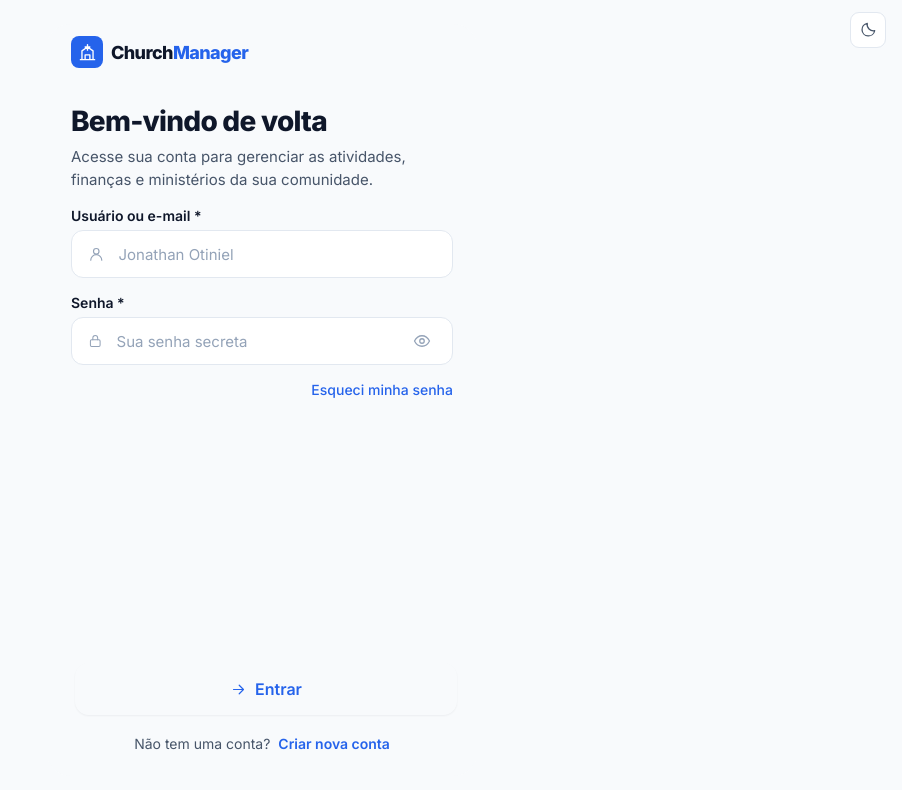
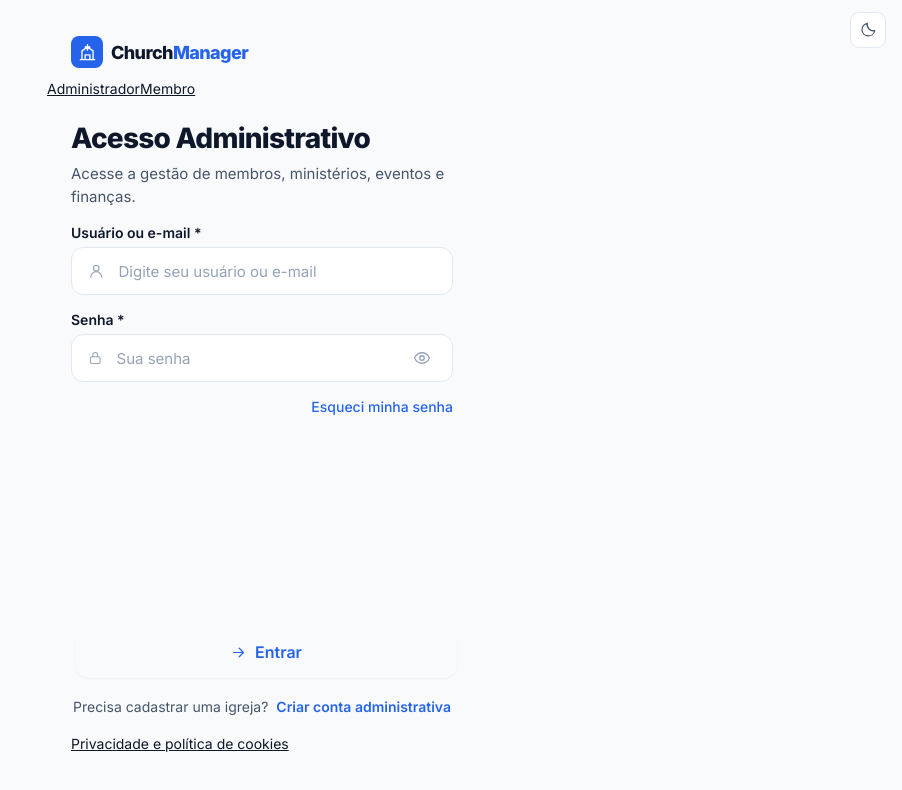
Before and after one commit to joots28/ChurchMennager, a React (Vite) app in the folder frontend/: page / in a window 1280 px wide. Shown: the top 790 px of the page, without its empty margins (378-1280 px from the left). Built offline with nearby package versions, Linux system fonts and the light colour scheme; no server answers.

Commit message:
Add distinct administrator and member login portals with secure sessions

```diff
--- a/frontend/src/features/auth/Auth.jsx
+++ b/frontend/src/features/auth/Auth.jsx
@@ -8,48 +8,139 @@ import { DEMO_MODE } from '../../services/httpClient.js';
 import './Auth.css';
 
 export default function Auth({ onLogin, onRegister, theme, onToggleTheme, initialNotice = '' }) {
+  const memberPortal = window.location.pathname.startsWith('/membro');
+  const portal = memberPortal ? 'member' : 'admin';
   const [screen, setScreen] = useState('login');
   const [step, setStep] = useState(1);
   const [showPassword, setShowPassword] = useState(false);
   const [busy, setBusy] = useState(false);
   const [error, setError] = useState('');
   const [notice, setNotice] = useState(initialNotice);
-  const [form, setForm] = useState({ email: '', password: '', name: '', confirm: '', church: 'Igreja Batista Central' });
+  const [form, setForm] = useState({ email: '', password: '', name: '', confirm: '', church: '' });
   const change = (key, value) => setForm(old => ({ ...old, [key]: value }));
-  const submit = async e => {
-    e.preventDefault(); setError(''); setNotice(''); setBusy(true);
+
+  const submit = async event => {
+    event.preventDefault();
+    setError('');
+    setNotice('');
+    setBusy(true);
     try {
-      if (screen === 'login') await onLogin(form.email, form.password);
-      else if (screen === 'register') {
+      if (screen === 'login') {
+        await onLogin(form.email, form.password, portal);
+      } else if (screen === 'register') {
         if (step === 1) {
-          if (form.password.length < 12) throw new Error('A senha deve ter pelo menos 12 caracteres.');
+          if (form.password.length < 8) throw new Error('A senha deve ter pelo menos 8 caracteres.');
           if (form.password !== form.confirm) throw new Error('As senhas não coincidem.');
-          setStep(2); setBusy(false); return;
+          if (form.name.trim().length < 2 || !form.email.trim()) throw new Error('Preencha seu nome e e-mail.');
+          setStep(2);
+          return;
         }
         await onRegister(form);
       } else {
-        if (!form.email) throw new Error('Informe seu e-mail cadastrado.');
-        setNotice(DEMO_MODE ? 'Demonstração: o envio de e-mail não está conectado.' : 'A recuperação automática ainda não está configurada. Entre em contato com o administrador da igreja.');
+        setNotice('A recuperação de senha ainda não está disponível. Entre em contato com o administrador da igreja.');
       }
-    } catch (err) { setError(err.message || 'Não foi possível concluir a operação.'); }
-    finally { setBusy(false); }
+    } catch (submitError) {
+      setError(submitError.message || 'Não foi possível concluir a operação.');
+    } finally {
+      setBusy(false);
+    }
   };
-  const title = screen === 'login' ? 'Bem-vindo de volta' : screen === 'register' ? (step === 1 ? 'Comece grátis' : 'Cadastrar igreja') : 'Recuperar Senha';
-  const subtitle = screen === 'login' ? 'Acesse sua conta para gerenciar as atividades, finanças e ministérios da sua comunidade.' : screen === 'register' ? (step === 1 ? 'Passo 1 de 2: Dados do administrador da conta.' : 'Passo 2 de 2: Informe o nome da igreja que será cadastrada.') : 'Digite seu e-mail cadastrado. A recuperação automática por e-mail ainda não está disponível.';
-  return <main className="auth-page"><section className="auth-card"><div className="auth-top"><ThemeToggle theme={theme} onToggle={onToggleTheme} className="auth-theme-toggle" /><div className="auth-brand"><Brand /></div>
-    {screen === 'recover' && <button className="back-link" type="button" onClick={() => { setScreen('login'); setError(''); setNotice(''); }}><span>‹</span> Voltar ao login</button>}
-    <div className="auth-hero">{screen === 'recover' && <div className="recover-icon"><Icon name="lock" size={24} /></div>}{screen === 'register' && <div className="steps"><i className={step >= 1 ? 'active' : ''}/><i className={step >= 2 ? 'active' : ''}/></div>}<h1>{title}</h1><p>{subtitle}</p></div>
-    <form id="auth-form" className="auth-form" onSubmit={submit}>
-      {screen === 'register' && step === 1 && <InputField label="Nome completo" name="name" value={form.name} onChange={change} placeholder="Seu nome e sobrenome" icon="user" minLength={2} maxLength={100} autoComplete="name" required />}
-      {(screen !== 'register' || step === 1) && <InputField label={screen === 'login' ? 'Usuário ou e-mail' : 'E-mail'} name="email" value={form.email} onChange={change} placeholder={screen === 'login' ? 'Jonathan Otiniel' : 'exemplo@igreja.com'} type={screen === 'login' ? 'text' : 'email'} icon={screen === 'login' ? 'user' : 'mail'} maxLength={254} autoComplete={screen === 'login' ? 'username' : 'email'} required />}
-      {screen !== 'recover' && (screen !== 'register' || step === 1) && <InputField label="Senha" name="password" value={form.password} onChange={change} placeholder={screen === 'register' ? 'Mínimo 12 caracteres' : 'Sua senha secreta'} type={showPassword ? 'text' : 'password'} icon="lock" minLength={screen === 'register' ? 12 : 1} maxLength={128} autoComplete={screen === 'register' ? 'new-password' : 'current-password'} rightIcon="eye" onRightClick={() => setShowPassword(v => !v)} required />}
-      {screen === 'register' && step === 1 && <InputField label="Confirmação de senha" name="confirm" value={form.confirm} onChange={change} placeholder="Repita a senha criada" type={showPassword ? 'text' : 'password'} icon="lock" minLength={12} maxLength={128} autoComplete="new-password" rightIcon="eye" onRightClick={() => setShowPassword(v => !v)} required />}
-      {screen === 'login' && DEMO_MODE && <p className="auth-demo-hint">Acesso demonstrativo: <strong>Jonathan Otiniel</strong> · senha <strong>1234</strong>. Use apenas para testar dados fictícios.</p>}
-      {screen === 'login' && <div className="forgot-row"><button type="button" onClick={() => { setScreen('recover'); setError(''); setNotice(''); }}>Esqueci minha senha</button></div>}
-      {screen === 'register' && step === 2 && <InputField label="Nome da igreja" name="church" value={form.church} onChange={change} placeholder="Nome oficial da instituição" icon="building" minLength={2} maxLength={100} required />}
-      {error && <div className="alert alert-error" role="alert">{error}</div>}{notice && <div className="alert alert-info" role="status">{notice}</div>}
-      {screen === 'register' && step === 2 && <button className="text-button" type="button" onClick={() => setStep(1)}>Voltar ao passo anterior</button>}
-    </form></div>
-    <div className="auth-bottom"><div className="auth-submit"><Button form="auth-form" type="submit" icon="arrow" disabled={busy}>{busy ? 'Aguarde...' : screen === 'login' ? 'Entrar' : screen === 'register' ? (step === 1 ? 'Próximo' : 'Concluir cadastro') : 'Continuar'}</Button></div>{screen === 'login' ? (DEMO_MODE ? <p>Acesso demonstrativo restrito · cadastros desativados</p> : <p>Não tem uma conta? <button onClick={() => { setScreen('register'); setStep(1); setError(''); setNotice(''); }}>Criar nova conta</button></p>) : screen === 'register' ? <p>Já tem uma conta? <button onClick={() => { setScreen('login'); setStep(1); }}>Entrar</button></p> : <p>Lembrou sua senha? <button onClick={() => setScreen('login')}>Entrar</button></p>}</div>
-  </section></main>;
+
+  const isRegister = screen === 'register';
+  const title = screen === 'recover'
+    ? 'Recuperar senha'
+    : isRegister
+      ? step === 1 ? 'Criar conta administrativa' : 'Cadastrar igreja'
+      : memberPortal ? 'Portal do Membro' : 'Acesso Administrativo';
+  const subtitle = screen === 'recover'
+    ? 'Entre em contato com a administração para recuperar seu acesso.'
+    : isRegister
+      ? step === 1 ? 'Crie a conta responsável pela sua igreja.' : 'Informe os dados da instituição.'
+      : memberPortal
+        ? 'Acesse eventos, escalas e informações da sua comunidade.'
+        : 'Acesse a gestão de membros, ministérios, eventos e finanças.';
+
+  return (
+    <main className="auth-page">
+      <section className="auth-card">
+        <div className="auth-top">
+          <ThemeToggle theme={theme} onToggle={onToggleTheme} className="auth-theme-toggle" />
+          <div className="auth-brand"><Brand /></div>
+          <nav className="auth-portals" aria-label="Tipo de acesso">
+            <a href="/admin/login" className={!memberPortal ? 'active' : ''}>Administrador</a>
+            <a href="/membro/login" className={memberPortal ? 'active' : ''}>Membro</a>
+          </nav>
+          {screen === 'recover' && (
+            <button className="back-link" type="button" onClick={() => { setScreen('login'); setError(''); }}>
+              <span aria-hidden="true">←</span> Voltar ao acesso
+            </button>
+          )}
+          <div className="auth-hero">
+            {screen === 'recover' && <div className="recover-icon"><Icon name="lock" size={24} /></div>}
+            {isRegister && <div className="steps"><i className={step >= 1 ? 'active' : ''} /><i className={step >= 2 ? 'active' : ''} /></div>}
+            <h1>{title}</h1>
+            <p>{subtitle}</p>
+          </div>
+          <form id="auth-form" className="auth-form" onSubmit={submit}>
+            {isRegister && step === 1 && (
+              <InputField label="Nome completo" name="name" value={form.name} onChange={change} placeholder="Seu nome e sobrenome" icon="user" minLength={2} maxLength={100} autoComplete="name" required />
+            )}
+            {(screen !== 'register' || step === 1) && (
+              <InputField
+                label={memberPortal && screen === 'login' ? 'E-mail ou usuário cadastrado' : screen === 'login' ? 'Usuário ou e-mail' : 'E-mail'}
+                name="email" value={form.email} onChange={change}
+                placeholder={screen === 'login' ? 'Digite seu usuário ou e-mail' : 'voce@igreja.com'}
+                type={screen === 'login' ? 'text' : 'email'} icon={screen === 'login' ? 'user' : 'mail'}
+                maxLength={254} autoComplete={screen === 'login' ? 'username' : 'email'} required
+              />
+            )}
+            {screen !== 'recover' && (screen !== 'register' || step === 1) && (
+              <InputField
+                label="Senha" name="password" value={form.password} onChange={change}
+                placeholder={screen === 'register' ? 'Mínimo de 8 caracteres' : 'Sua senha'}
+                type={showPassword ? 'text' : 'password'} icon="lock"
+                minLength={screen === 'register' ? 8 : 1} maxLength={128}
+                autoComplete={screen === 'register' ? 'new-password' : 'current-password'}
+                rightIcon="eye" onRightClick={() => setShowPassword(value => !value)} required
+              />
+            )}
+            {isRegister && step === 1 && (
+              <InputField
+                label="Confirmar senha" name="confirm" value={form.confirm} onChange={change}
+                placeholder="Digite a senha novamente" type={showPassword ? 'text' : 'password'}
+                icon="lock" minLength={8} maxLength={128} autoComplete="new-password" required
+              />
+            )}
+            {isRegister && step === 2 && (
+              <InputField label="Nome da igreja" name="church" value={form.church} onChange={change} placeholder="Nome oficial da igreja" icon="building" minLength={2} maxLength={100} required />
+            )}
+            {screen === 'login' && DEMO_MODE && !memberPortal && (
+              <p className="auth-demo-hint">Acesso demonstrativo: <strong>Jonathan Otiniel</strong> · senha <strong>1234</strong>. Use apenas dados fictícios.</p>
+            )}
+            {screen === 'login' && <div className="forgot-row"><button type="button" onClick={() => { setScreen('recover'); setError(''); }}>Esqueci minha senha</button></div>}
+            {error && <div className="alert alert-error" role="alert">{error}</div>}
+            {notice && <div className="alert alert-info" role="status">{notice}</div>}
+            {isRegister && step === 2 && <button className="text-button" type="button" onClick={() => setStep(1)}>Voltar ao passo anterior</button>}
+          </form>
+        </div>
+        <div className="auth-bottom">
+          <div className="auth-submit">
+            <Button form="auth-form" type="submit" icon="arrow" disabled={busy}>
+              {busy ? 'Aguarde...' : screen === 'login' ? 'Entrar' : isRegister ? step === 1 ? 'Continuar' : 'Criar igreja' : 'Continuar'}
+            </Button>
+          </div>
+          {screen === 'login' ? (
+            memberPortal
+              ? <p>Não possui acesso? <span>Solicite ao administrador da sua igreja.</span></p>
+              : <p>Precisa cadastrar uma igreja? <button type="button" onClick={() => { setScreen('register'); setStep(1); setError(''); }}>Criar conta administrativa</button></p>
+          ) : isRegister ? (
+            <p>Já possui uma conta? <button type="button" onClick={() => { setScreen('login'); setStep(1); }}>Entrar</button></p>
+          ) : (
+            <p>Lembrou sua senha? <button type="button" onClick={() => setScreen('login')}>Entrar</button></p>
+          )}
+          <a className="auth-privacy-link" href="/privacidade">Privacidade e política de cookies</a>
+        </div>
+      </section>
+    </main>
+  );
 }
--- a/frontend/src/utils/sessionStore.js
+++ b/frontend/src/utils/sessionStore.js
@@ -1,45 +1,37 @@
 const SESSION_KEY = 'churchmanager-session';
-const TOKEN_KEY = 'churchmanager-token';
-
-function removeFrom(storage, key) {
-  try { storage.removeItem(key); } catch { /* armazenamento indisponível */ }
-}
 
 export function clearSession() {
-  try { removeFrom(localStorage, SESSION_KEY); removeFrom(localStorage, TOKEN_KEY); } catch { /* ambiente sem localStorage */ }
-  try { removeFrom(sessionStorage, SESSION_KEY); removeFrom(sessionStorage, TOKEN_KEY); } catch { /* ambiente sem sessionStorage */ }
+  try {
+    sessionStorage.removeItem(SESSION_KEY);
+    // Remove tokens antigos; a sessão atual fica em cookie HttpOnly.
+    localStorage.removeItem('churchmanager-token');
+    sessionStorage.removeItem('churchmanager-token');
+    localStorage.removeItem(SESSION_KEY);
+  } catch {
+    // A aplicação também precisa conseguir sair em navegadores com armazenamento restrito.
+  }
 }
 
 export function readSession(demoMode) {
   try {
     const storage = demoMode ? localStorage : sessionStorage;
-    if (!demoMode) {
-      removeFrom(localStorage, TOKEN_KEY);
-      removeFrom(localStorage, SESSION_KEY);
-    }
-
     const stored = storage.getItem(SESSION_KEY);
     if (!stored) return null;
+    const user = JSON.parse(stored);
 
-    const user = JSON.parse(stored);
+    if (!user || typeof user.name !== 'string' || typeof user.role !== 'string') {
+      clearSession();
+      return null;
+    }
     if (demoMode) {
-      const authorizedDemoUser = user?.name === 'Jonathan Otiniel' && user?.role === 'Administrador';
-      if (!authorizedDemoUser) {
-        removeFrom(storage, SESSION_KEY);
+      if (user.name !== 'Jonathan Otiniel' || user.role !== 'Administrador') {
+        clearSession();
         return null;
       }
-      return user;
+    } else if (user.role !== 'Administrador' && user.role !== 'Membro') {
+      clearSession();
+      return null;
     }
-
-    const token = sessionStorage.getItem(TOKEN_KEY);
-    if (!token) throw new Error('Token ausente.');
-    const segments = token.split('.');
-    if (segments.length !== 3 || !segments[1]) throw new Error('Token inválido.');
-
-    const payloadPart = segments[1].replace(/-/g, '+').replace(/_/g, '/');
-    const paddedPayload = payloadPart.padEnd(Math.ceil(payloadPart.length / 4) * 4, '=');
-    const payload = JSON.parse(atob(paddedPayload));
-    if (!payload.exp || payload.exp * 1000 <= Date.now()) throw new Error('Sessão expirada.');
     return user;
   } catch {
     clearSession();
```
Also changed, not shown: frontend/src/services/authService.js (+14 -4 lines), frontend/src/services/httpClient.js (+13 -11 lines).
